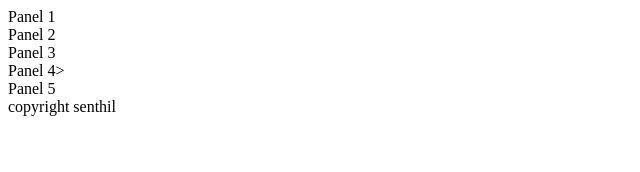
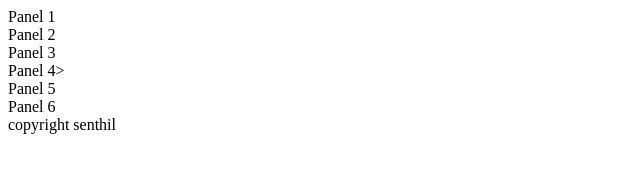
Before and after one commit to senrepo/git-learn, a plain HTML site: page index.html in a window 1280 px wide. Shown: the whole page, without its empty margins (0-640 px from the left). Drawn offline with Linux system fonts and the light colour scheme.

Commit message:
add the panel6

```diff
--- a/index.html
+++ b/index.html
@@ -10,6 +10,7 @@
         <div>Panel 3</div>
         <div>Panel 4></div>
         <div>Panel 5</div>
+        <div>Panel 6</div>
 
         <footer>
             <div>copyright senthil</div>
```
